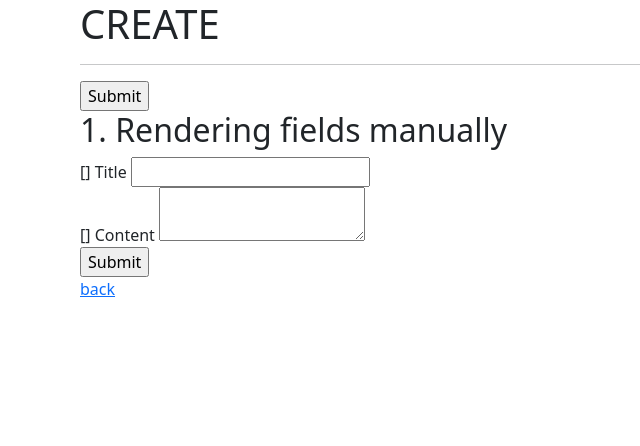
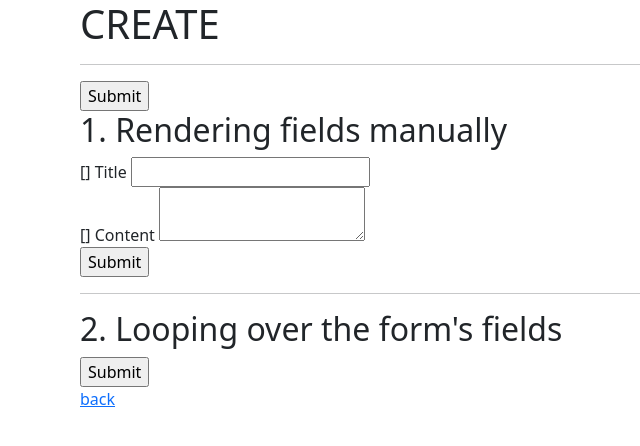
Before and after one commit to holawan/02_Django_Forms, a Django app: template articles/templates/articles/create.html in a window 1280 px wide. Shown: the top 446 px of the page, without its empty margins (2-642 px from the left). Run offline with Django 3.2, Linux system fonts and the light colour scheme; the template is opened without the code that fills it, so the values that code supplies are empty, except form fields; tables that the repository leaves empty hold one stand-in row (values such as "Sample post"); form fields are guessed from the names that the template uses.

Commit message:
Looping over the form fields

```diff
--- a/articles/templates/articles/create.html
+++ b/articles/templates/articles/create.html
@@ -30,5 +30,17 @@
     </div>
     <input type="submit">
   </form>
+  <hr>
+  <h2>2. Looping over the form's fields</h2>
+  <form action="{% url 'articles:create' %}" method="POST">
+    {% csrf_token %}
+
+    {% for field in  form%}
+      {{field.errors}}
+      {{field.label_tag}}
+      {{field}}
+    {% endfor %}
+    <input type="submit">
+  </form>
   <a href="{% url 'articles:index' %}">back</a>
 {% endblock content %}
```
